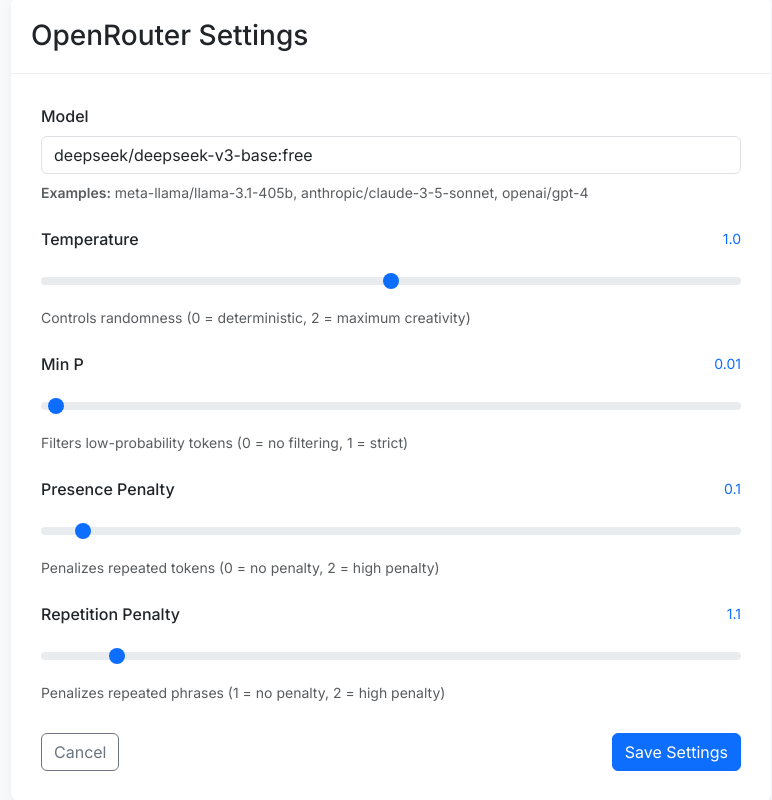
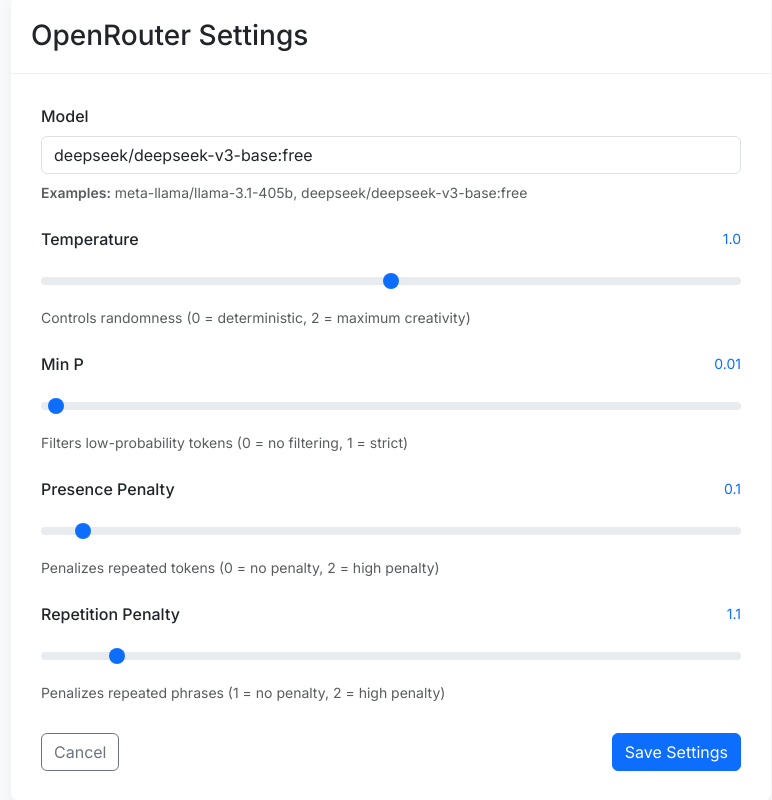
Before and after one commit to lyramakesmusic/text-completion-webui, a Flask app: page /settings in a window 1280 px wide. Shown: the part 75-875 px from the top of the page, without its empty margins (249-1021 px from the left). Run offline with Flask 3, Linux system fonts and the light colour scheme.

Commit message:
fix model name cues

```diff
--- a/templates/settings.html
+++ b/templates/settings.html
@@ -114,7 +114,7 @@
                         <label for="model" class="form-label">Model</label>
                         <input type="text" class="form-control" id="model" name="model" value="{{ config.model }}" required>
                         <div class="form-text">
-                            <strong>Examples:</strong> meta-llama/llama-3.1-405b, anthropic/claude-3-5-sonnet, openai/gpt-4
+                            <strong>Examples:</strong> meta-llama/llama-3.1-405b, deepseek/deepseek-v3-base:free
                         </div>
                     </div>
 
```
